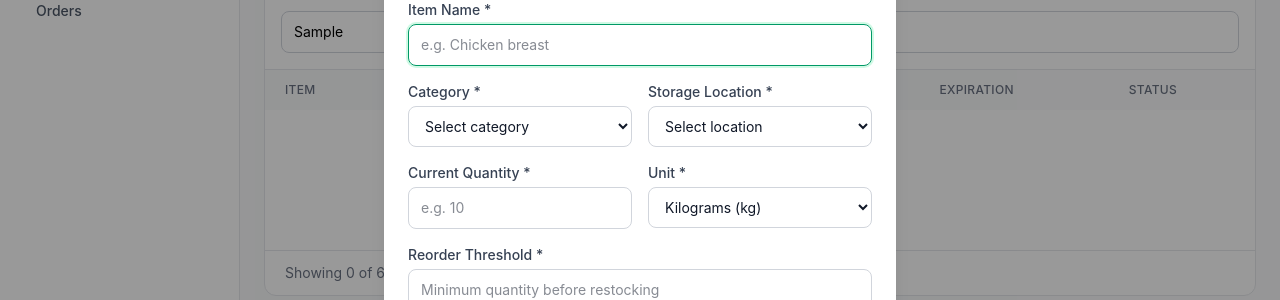
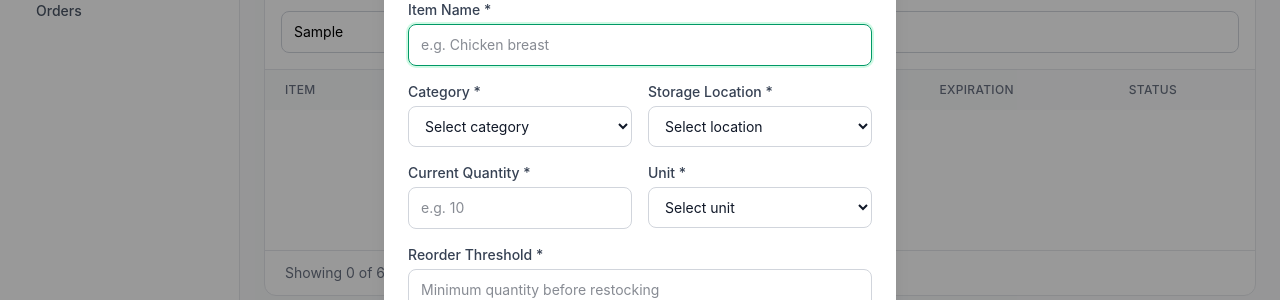
Before and after one commit to ozduarte/inventory-system, a React (Vite) app: page /inventory in a window 1280 px wide. Both pictures are taken after typing "Sample" into the empty fields and a click on the button "+ Add Item". Shown: the part 186-486 px from the top of the page. Built offline with nearby package versions, Linux system fonts and the light colour scheme.

Commit message:
fix: require unit selection

```diff
--- a/src/components/AddItemModal.jsx
+++ b/src/components/AddItemModal.jsx
@@ -4,7 +4,7 @@ const initialFormData = {
   name: "",
   category: "",
   quantity: "",
-  unit: "kg",
+  unit: "",
   threshold: "",
   location: "",
   expiration: "",
@@ -35,6 +35,7 @@ function AddItemModal({ onClose, onAddItem }) {
       !formData.name.trim() ||
       !formData.category ||
       !formData.location ||
+      !formData.unit ||
       formData.quantity === "" ||
       formData.threshold === ""
     ) {
@@ -48,7 +49,9 @@ function AddItemModal({ onClose, onAddItem }) {
       quantity < 0 ||
       threshold < 0
     ) {
-      setError("Quantity and threshold must be valid non-negative numbers.");
+      setError(
+        "Quantity and threshold must be valid non-negative numbers."
+      );
       return;
     }
 
@@ -92,6 +95,7 @@ function AddItemModal({ onClose, onAddItem }) {
             >
               Add Inventory Item
             </h2>
+
             <p className="mt-1 text-sm text-gray-500">
               Enter the details for your new inventory item.
             </p>
@@ -112,6 +116,7 @@ function AddItemModal({ onClose, onAddItem }) {
             <label htmlFor="name" className={labelClass}>
               Item Name *
             </label>
+
             <input
               id="name"
               name="name"
@@ -129,6 +134,7 @@ function AddItemModal({ onClose, onAddItem }) {
               <label htmlFor="category" className={labelClass}>
                 Category *
               </label>
+
               <select
                 id="category"
                 name="category"
@@ -152,6 +158,7 @@ function AddItemModal({ onClose, onAddItem }) {
               <label htmlFor="location" className={labelClass}>
                 Storage Location *
               </label>
+
               <select
                 id="location"
                 name="location"
@@ -174,6 +181,7 @@ function AddItemModal({ onClose, onAddItem }) {
               <label htmlFor="quantity" className={labelClass}>
                 Current Quantity *
               </label>
+
               <input
                 id="quantity"
                 name="quantity"
@@ -192,6 +200,7 @@ function AddItemModal({ onClose, onAddItem }) {
               <label htmlFor="unit" className={labelClass}>
                 Unit *
               </label>
+
               <select
                 id="unit"
                 name="unit"
@@ -200,6 +209,7 @@ function AddItemModal({ onClose, onAddItem }) {
                 className={inputClass}
                 required
               >
+                <option value="">Select unit</option>
                 <option value="kg">Kilograms (kg)</option>
                 <option value="g">Grams (g)</option>
                 <option value="L">Liters (L)</option>
@@ -213,6 +223,7 @@ function AddItemModal({ onClose, onAddItem }) {
             <label htmlFor="threshold" className={labelClass}>
               Reorder Threshold *
             </label>
+
             <input
               id="threshold"
               name="threshold"
@@ -225,6 +236,7 @@ function AddItemModal({ onClose, onAddItem }) {
               placeholder="Minimum quantity before restocking"
               required
             />
+
             <p className="mt-1 text-xs text-gray-500">
               The item will be marked low stock when its quantity is at or
               below this level, depending on your inventory status logic.
@@ -235,6 +247,7 @@ function AddItemModal({ onClose, onAddItem }) {
             <label htmlFor="expiration" className={labelClass}>
               Expiration Date (optional)
             </label>
+
             <input
               id="expiration"
               name="expiration"
--- a/src/components/InventoryTable.jsx
+++ b/src/components/InventoryTable.jsx
@@ -33,7 +33,7 @@ function formatExpirationDate(dateValue) {
 function InventoryTable({ items, totalItems }) {
   return (
     <div className="overflow-x-auto">
-      <table className="w-full min-w-[700px] text-left text-sm">
+      <table className="w-full min-w-[700] text-left text-sm">
         <thead className="bg-gray-50 text-xs uppercase tracking-wide text-gray-500">
           <tr>
             <th className="px-5 py-3 font-medium">Item</th>
@@ -49,7 +49,6 @@ function InventoryTable({ items, totalItems }) {
           {items.map((item) => {
             const isLowStock = item.quantity < item.threshold;
 
-            // Support both the existing mock data and newly added items.
             const expirationDate =
               item.expirationDate ?? item.expiration;
 
```
